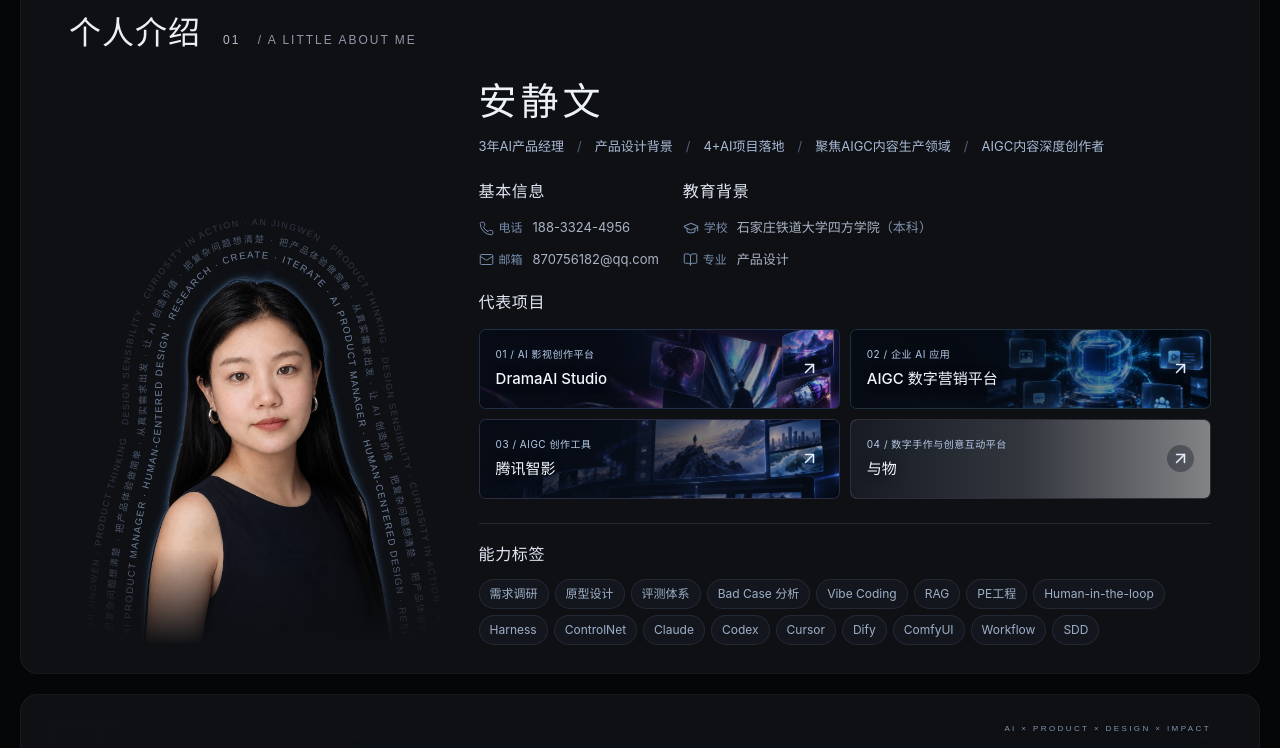
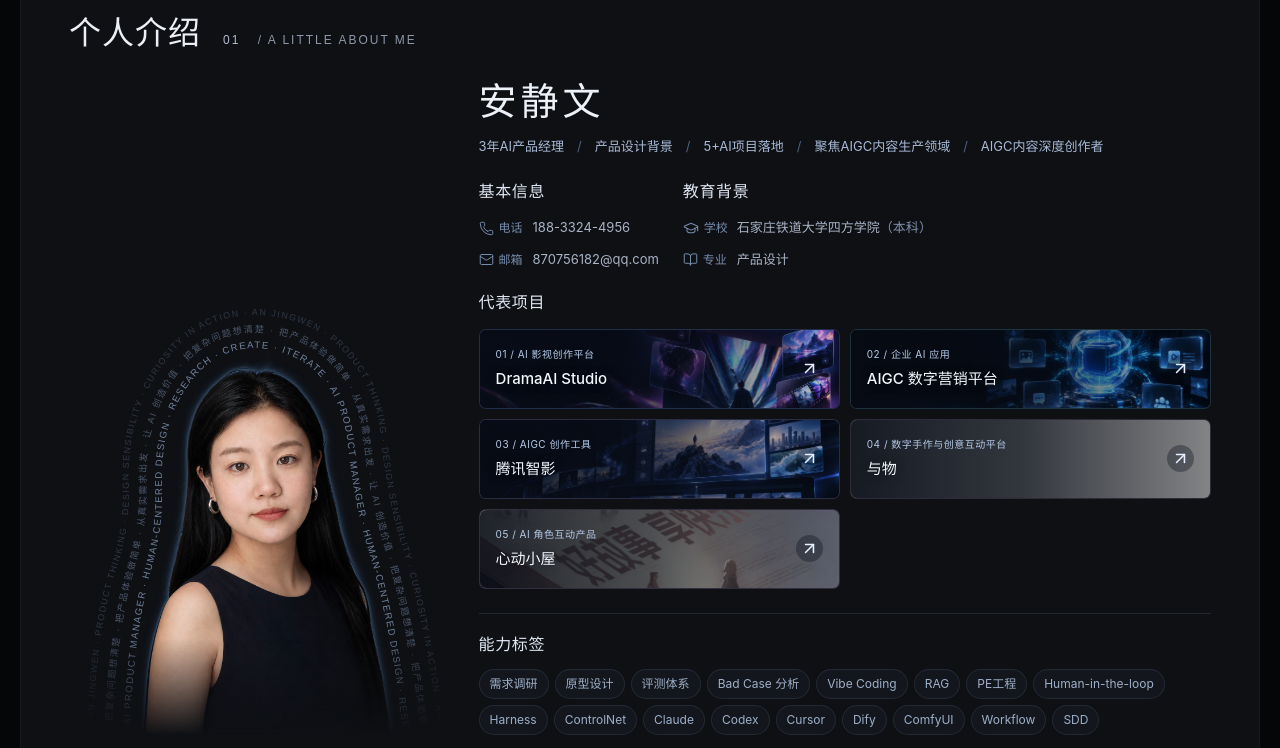
Before and after one commit to Anjingwenaidada/Anjingwenaidada.github.io, a React (Vite) app: page / in a window 1280 px wide. Shown: the part 840-1588 px from the top of the page. Built offline with nearby package versions, Linux system fonts and the light colour scheme; grey boxes are pictures that could not be loaded.

Commit message:
Add Heartbeat House project to portfolio

```diff
--- a/src/components/About.css
+++ b/src/components/About.css
@@ -27,6 +27,7 @@
 .bio-project-teal { --cover-accent: 91 173 183; }
 .bio-project-violet { --cover-accent: 165 132 215; }
 .bio-project-rose { --cover-accent: 190 133 154; }
+.bio-project-pink { --cover-accent: 204 151 187; }
 .bio-project-art { position: absolute; inset: 0; z-index: -1; overflow: hidden; background: radial-gradient(ellipse at 92% 24%, rgb(var(--cover-accent) / .25), transparent 65%), linear-gradient(112deg, #111a28, #0f1520); }
 .bio-project-art::before { content: ''; position: absolute; width: 144px; height: 144px; right: -25px; top: -61px; border: 1px solid rgb(var(--cover-accent) / .25); border-radius: 50%; box-shadow: 0 0 0 16px rgb(var(--cover-accent) / .045), 0 0 0 34px rgb(var(--cover-accent) / .025); transform: rotate(-25deg) scaleX(1.3); }
 .bio-project-art::after { content: ''; position: absolute; inset: 0; background: linear-gradient(90deg, #0b101be6, #0b101b45); }
--- a/src/components/About.tsx
+++ b/src/components/About.tsx
@@ -24,7 +24,7 @@ export function About() {
           <div className="bio-content">
             <div className="bio-identity">
               <h3>{profile.name}</h3>
-              <p><span>3年AI产品经理</span><span>产品设计背景</span><span>4+AI项目落地</span><span>聚焦AIGC内容生产领域</span><span>AIGC内容深度创作者</span></p>
+              <p><span>3年AI产品经理</span><span>产品设计背景</span><span>{projects.length}+AI项目落地</span><span>聚焦AIGC内容生产领域</span><span>AIGC内容深度创作者</span></p>
             </div>
 
             <div className="bio-facts-grid">
--- a/src/components/ProjectOverview.tsx
+++ b/src/components/ProjectOverview.tsx
@@ -9,7 +9,12 @@ export function ProjectOverview({ project, onClose }: { project: Project; onClos
     <div className="tags">{project.tags.map(tag => <span key={tag}>{tag}</span>)}</div>
     <div className="case-body">
       <div><h3>{project.overviewLabels?.problem ?? '用户与问题'}</h3><p>{project.problem}</p></div>
-      <div><h3>我的工作</h3><p>{project.solution}</p></div>
+      <div>
+        <h3>{project.overviewLabels?.solution ?? '我的工作'}</h3>
+        {typeof project.solution === 'string' ? <p>{project.solution}</p> : <ul className="project-responsibilities">
+          {project.solution.map(item => <li key={item.title}><h4>{item.title}</h4><p>{item.description}</p></li>)}
+        </ul>}
+      </div>
       {project.focus && <div><h3>{project.overviewLabels?.focus ?? '关键关注'}</h3><p>{project.focus}</p></div>}
       {project.outcome && <div><h3>项目成果</h3><p>{project.outcome}</p></div>}
     </div>
--- a/src/components/Projects.css
+++ b/src/components/Projects.css
@@ -1,9 +1,13 @@
 .project-intro { padding: 27px 31px 24px; background: radial-gradient(ellipse at 100% 0%, var(--cover-glow), transparent 65%), var(--cover-base); }
 .project-card.rose .project-intro { --cover-glow: #534b3e; --cover-base: #2c2b25; --cover-ink: #c1baa7; --cover-bright: #ebe2d0; }
+.project-card.pink { --cover-glow: #624458; --cover-base: #2a202c; --cover-ink: #c9a5bd; --cover-bright: #edd6e6; }
 .project-title-group { display: flex; align-items: baseline; flex-wrap: wrap; gap: 8px 14px; min-width: 0; }
 .project-category { color: var(--cover-ink); font-size: 12px; line-height: 1.6; }
 .modal .project-summary + .tags { margin-top: 21px; }
 .project-overview-footer { display: flex; justify-content: flex-end; margin-top: 24px; }
+.project-responsibilities { display: grid; gap: 19px; list-style: none; margin: 0; padding: 0; }
+.project-responsibilities li { padding-left: 16px; border-left: 2px solid #9eb5e033; }
+.project-responsibilities h4 { margin: 0 0 5px; color: #bdcbe3; font-size: 14px; font-weight: 500; }
 .project-index { flex-shrink: 0; color: var(--cover-ink); font-size: 12px; letter-spacing: 2px; }
 .project-intro .project-summary { color: var(--cover-bright); }
 .project-summary { color: #a6b4ca; font-size: 16px; line-height: 1.8; margin: 12px 0 0; }
--- a/src/data/portfolio.ts
+++ b/src/data/portfolio.ts
@@ -31,8 +31,9 @@ export type Project = {
     steps: { title: string; description: string }[];
     generationStrategy: string; productWork: string;
   };
-  tags: string[]; theme: string; coverTitle: string; coverImage?: string; flow: string[]; problem: string; solution: string; focus?: string;
-  overviewLabels?: { problem: string; focus?: string }; outcome?: string; hideOverviewSubtitle?: boolean;
+  tags: string[]; theme: string; coverTitle: string; coverImage?: string; flow: string[]; problem: string;
+  solution: string | { title: string; description: string }[]; focus?: string;
+  overviewLabels?: { problem: string; solution?: string; focus?: string }; outcome?: string; hideOverviewSubtitle?: boolean;
 }
 
 export const projects: Project[] = [
@@ -53,6 +54,23 @@ export const projects: Project[] = [
     productWork: '用户场景分析 · 功能流程设计 · 风格模板配置 · 生成效果评测 · 交互体验优化',
   }, coverImage: siteAsset('/assets/project-covers/zhiying-v4.png'), number: '03', name: '腾讯智影', category: 'AIGC 创作工具', role: 'AIGC 产品经理', theme: 'violet', coverTitle: '让创作，简单发生。', flow: ['风格选择', 'AI 智能生成', '作品输出'], summary: '将 AI 图像与视频生成能力封装为简单易用的创作工具，让用户轻松完成风格化内容创作。', tags: ['ComfyUI', 'LoRA', '模型评测'], overviewLabels: { problem: '项目背景' }, problem: '用户对个性化图片与视频内容需求持续增长，但传统影像工具操作复杂、创作门槛高。腾讯智影通过生成式 AI、计算机视觉与 LoRA，将专业影像能力封装为更易用的创作工具。', solution: '负责 AI 网感帮修、视频风格转绘、智能抠图、扩图等功能规划与 MVP 设计；协同算法团队封装 ComfyUI 工作流，引入自研 LoRA，并建立模板生产、效果验收和持续更新机制。', outcome: '完成 5 项视觉 AI 功能上线；自拍模板实现日更，带来大盘 DAU 增长 22%，用户留存率提升至 30%，图片保存率达到 80%。' },
   { id: 'yuwu', url: 'https://yuwu-handcraft.k-zeus.chatgpt.site/', coverImage: siteAsset('/assets/project-covers/yuwu.png'), number: '04', name: '与物', category: '数字手作与创意互动平台', role: '独立产品设计与开发', theme: 'rose', coverTitle: '让手作，不受材料限制。', flow: ['自由创作', '桌面陪伴', '分享交换'], summary: '低门槛数字手作，自由创作、桌面陈列，并通过分享与盲盒交换延续创作乐趣。', tags: ['数字手作', '桌面互动', '盲盒交换'], overviewLabels: { problem: '项目背景' }, problem: '线下手作存在材料成本高、素材有限等门槛，现有数字创作产品也缺少丰富玩法与持续互动。为此设计“与物”，将数字手作、桌面陈列与作品交换结合，降低创作成本并增强情感陪伴。', solution: '负责产品定位、功能架构与核心流程设计，规划插花、珠饰、豆荚娃娃等创作模块，以及拖拽编辑、作品保存、桌面陈列、收藏、赠送和盲盒交换等能力。', outcome: '完成产品 0-1 方案与核心流程设计，形成“创作—陈列—陪伴—交换”闭环；完成 50 名种子用户招募与测试，收集反馈用于后续迭代。' },
+  {
+    id: 'xindong-house', number: '05', name: '心动小屋', category: 'AI 角色互动产品', role: '产品负责人',
+    url: 'http://101.35.233.25/', theme: 'pink', coverImage: siteAsset('/assets/project-covers/xindong-house.webp'),
+    coverTitle: '从书里，走进心里。', flow: ['故事阅读', '角色收藏', '恋综互动'],
+    summary: '融合故事阅读、角色收藏与多角色 AI 演绎，让读者与喜欢的角色继续互动，推进属于自己的恋综故事。',
+    tags: ['角色 Prompt', '剧情记忆', 'AI 效果验收'], hideOverviewSubtitle: true,
+    overviewLabels: { problem: '项目背景', solution: '核心职责' },
+    problem: '面向小说读者与互动剧情爱好者，围绕“读完故事后，希望继续与喜欢的角色产生互动”的需求，参与打造融合故事阅读、角色收藏与多角色 AI 演绎的恋综互动产品。通过人物档案、连续剧情与关系反馈，将单向阅读延伸为用户可参与、可选择、可持续推进的故事体验。',
+    solution: [
+      { title: 'AI 方案设计', description: '设计平台互动流程：阅读小说 → 了解、收藏角色 → 选择三位男嘉宾 → 进入 20 天恋综 → 通过对话和选择推进关系与剧情。' },
+      { title: '角色 Prompt 设计', description: '整理人物性格、说话方式和关系边界，编写角色及场景提示词，约束初见过度亲密、替玩家作决定等行为。' },
+      { title: '上下文与记忆设计', description: '定义历史对话、玩家选择和关系变化的使用范围，区分公开事件与角色私信，明确各角色能知道哪些信息。' },
+      { title: '生成结果校验', description: '定义对白、选项和好感变化的输出字段，协同研发设计内容复核、规则校验和失败重试流程。' },
+      { title: 'AI 效果验收', description: '围绕人设偏离、忘记约定、秘密泄露和剧情跳步设计测试用例，根据失败案例调整 Prompt、上下文和校验规则。' },
+    ],
+    outcome: '项目获得 2026 知乎黑客松三等奖，项目已提供在线体验，形成故事阅读、人物档案、角色收藏、恋综互动与进度续玩等核心模块。通过角色知识、剧情记忆、规则调度与生成结果校验，建立可持续推进的多角色互动流程。累计用户量达到 2000 名。',
+  },
 ]
 
 export const capabilityTags: string[] = [
```
Also changed, not shown: public/assets/project-covers/xindong-house.webp (added).
